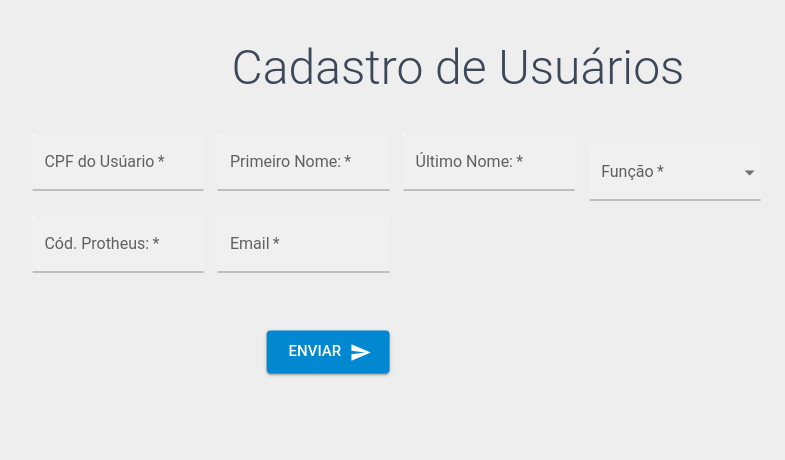
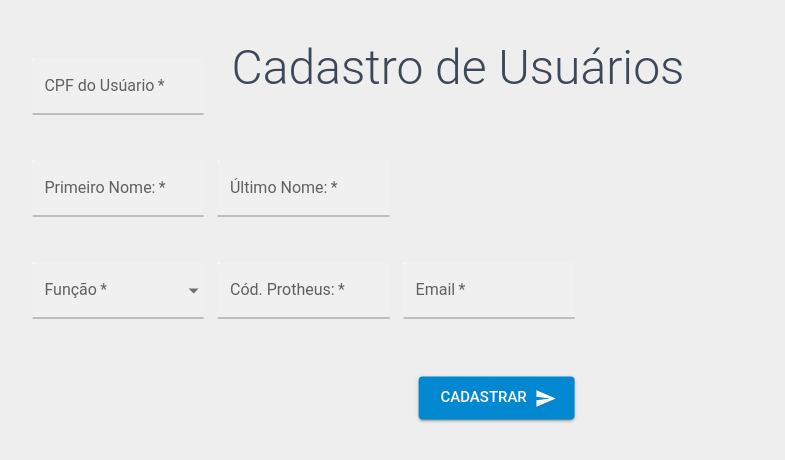
Before and after one commit to Michaelmascarenhas90/formularioCadastro, a React (Create React App) app: page / in a window 1280 px wide. Shown: the top 460 px of the page, without its empty margins (182-967 px from the left). Built offline with nearby package versions, Linux system fonts and the light colour scheme; the HTML template or start-up script is replaced by a standard one.

Commit message:
implementação metodo post/faltando a rota

```diff
--- a/src/App.js
+++ b/src/App.js
@@ -28,7 +28,9 @@ function App() {
   const [{ values, loading }, handleChange, handleSubmit] = useForm();
 
   const enviarContato = () => {
-    alert(JSON.stringify(values));
+    // alert(JSON.stringify(values));
+
+    axios.post("").then((req) => req.send(values));
   };
 
   return (
@@ -45,13 +47,15 @@ function App() {
                 type="number"
                 name="cpf"
                 required={true}
-                sx={{ m: 1, width: "20ch" }}
+                sx={{ m: 1, width: "30ch" }}
                 className="input-login"
                 fullWidth
                 onChange={handleChange}
               />
             </InputLabel>
           </div>
+        </section>
+        <section className="form-control form-control-name">
           <div className="content-name">
             <InputLabel htmlFor="firstName">
               <TextField
@@ -100,11 +104,7 @@ function App() {
                 onChange={handleChange}
               >
                 {idList.map((item) => (
-                  <MenuItem
-                    selected={item.id[1]}
-                    value={item.value}
-                    key={item.id}
-                  >
+                  <MenuItem selected={item.id[1]} value={item.id} key={item.id}>
                     {item.value}
                   </MenuItem>
                 ))}
@@ -150,7 +150,7 @@ function App() {
                 endIcon={<SendIcon />}
                 type="submit"
               >
-                {loading ? "Enviando..." : "Enviar"}
+                {loading ? "Cadastrando..." : "Cadastrar"}
               </Button>
             </div>
           </div>
--- a/src/style.css
+++ b/src/style.css
@@ -29,9 +29,11 @@ form {
 }
 
 form .form-control-name {
-    width:100%;
+    width: 100%;
+    display: flex;
     margin-top: 20px;
     margin-bottom: 30px;
+
 }
 
 form .form-control-name .content-name {
```
